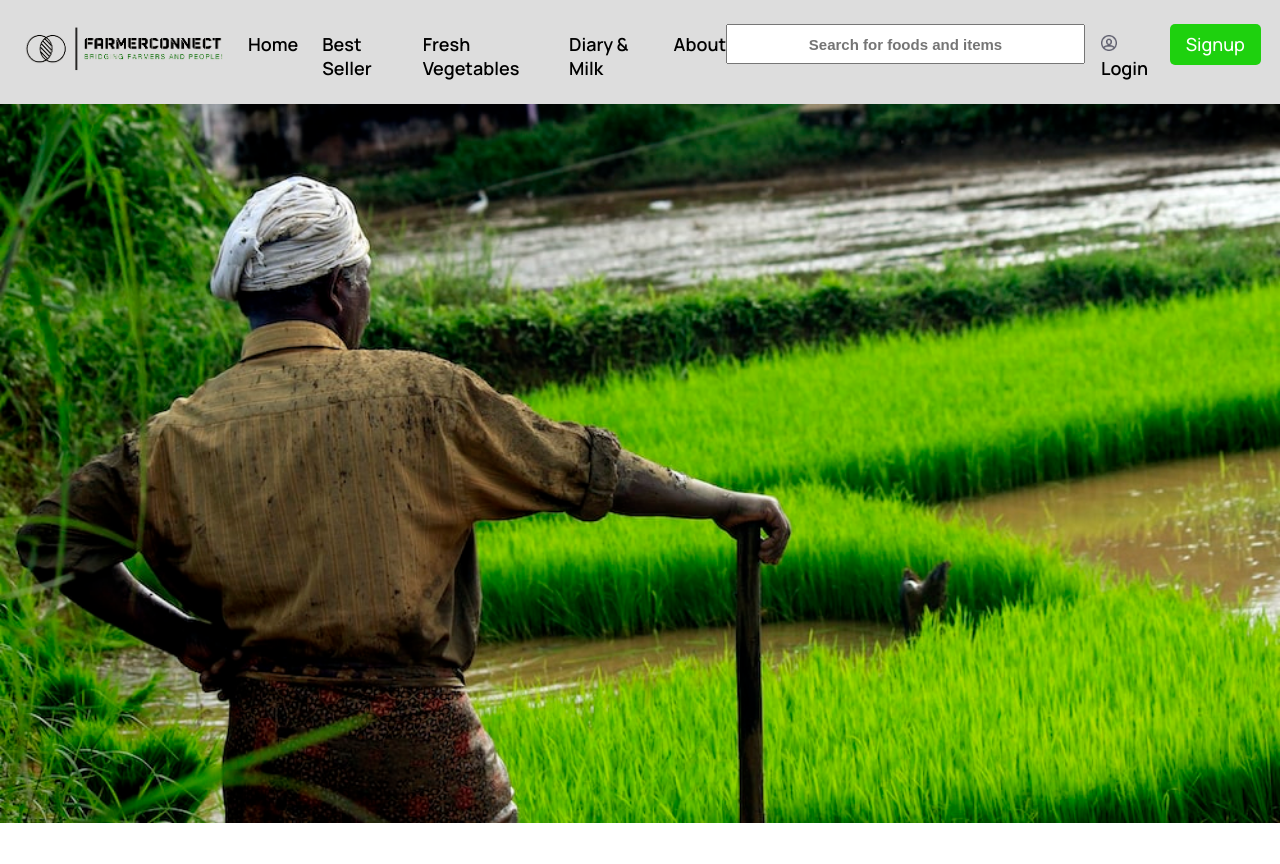
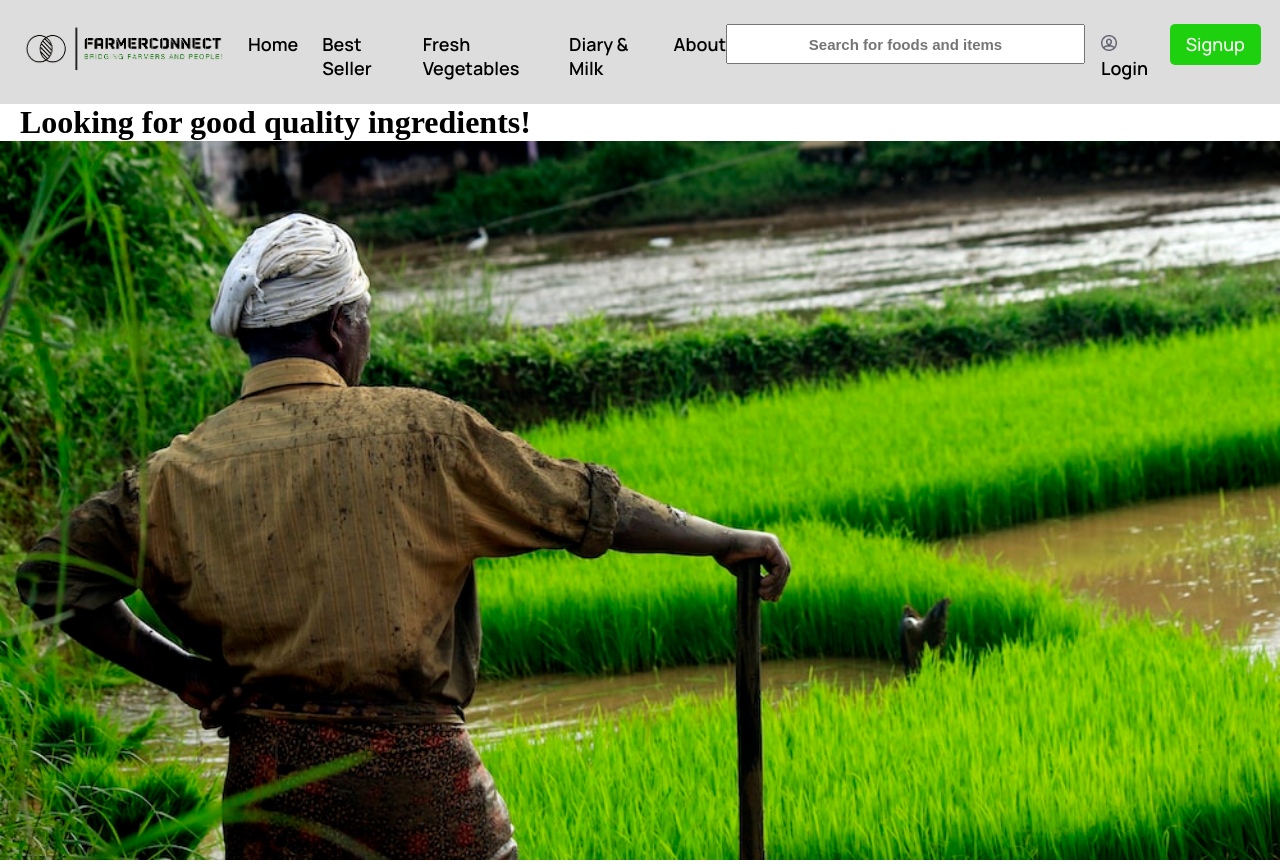
Before and after one commit to VishalSalemJayavel/PriceFinder, a React (Create React App) app in the folder frontend/: page / in a window 1280 px wide. Before the commit the page ends 827 px from the top, so only its background shows below. Built offline with nearby package versions, Linux system fonts and the light colour scheme.

Commit message:
Updated the header info

```diff
--- a/frontend/src/components/header/Header.jsx
+++ b/frontend/src/components/header/Header.jsx
@@ -5,7 +5,20 @@ import { images } from '../../constants';
 import './header.css'
 const Header = () => {
   return (
-    <div className="app__header">
+    <div className="app__header app__flex">
+      <motion.div
+        whileInView={{ x: [-100, 0], opacity: [0, 1] }}
+        transition={{ duration: 0.5 }}
+        className="app__header-info"
+      >
+        <div className="app__header_text app__flex">
+          <div style={{ marginLeft: 20 }}>
+            <h1 className="head-text">Looking for good quality ingredients!</h1>
+          </div>
+        </div>
+      </motion.div>
+
+
       <motion.div
         whileInView={{ opacity: [0, 1] }}
         transition={{ duration: 0.5, delayChildren: 0.5 }}
```
